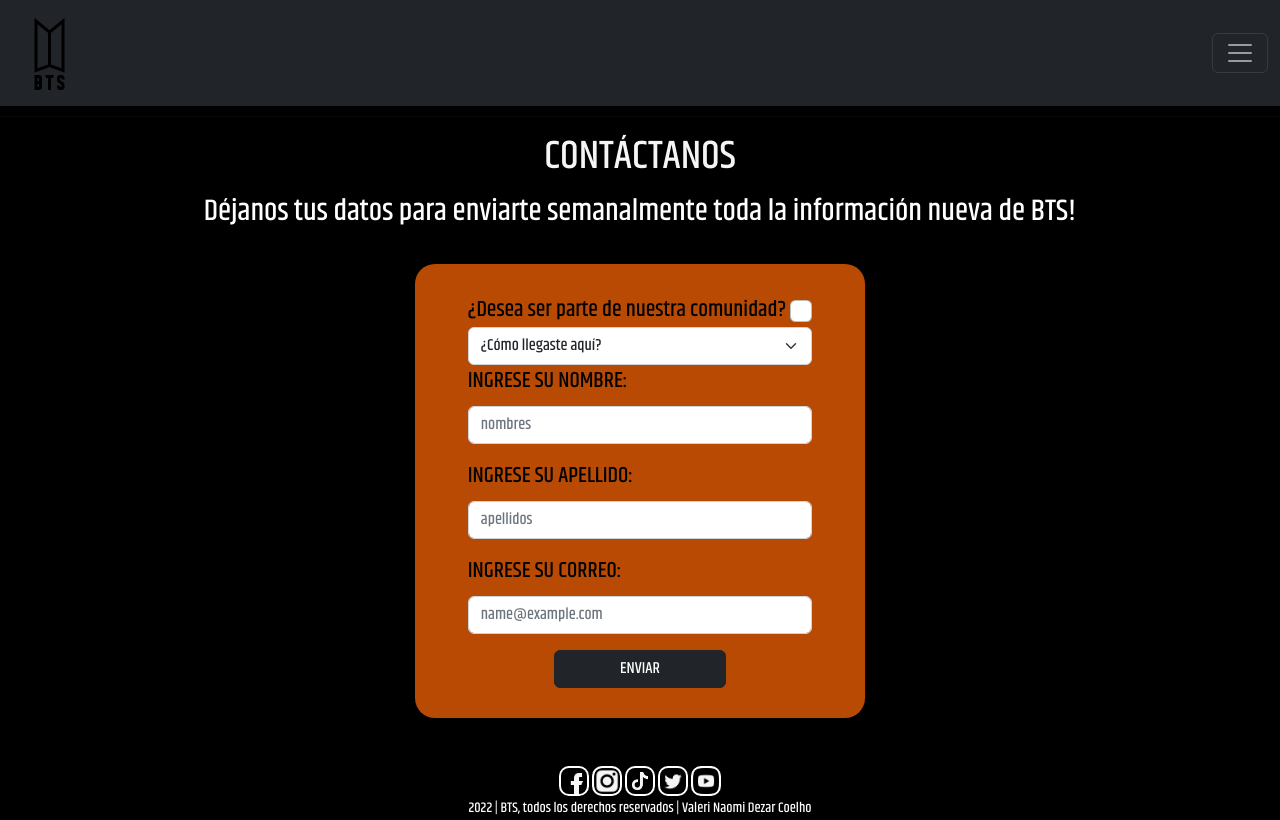
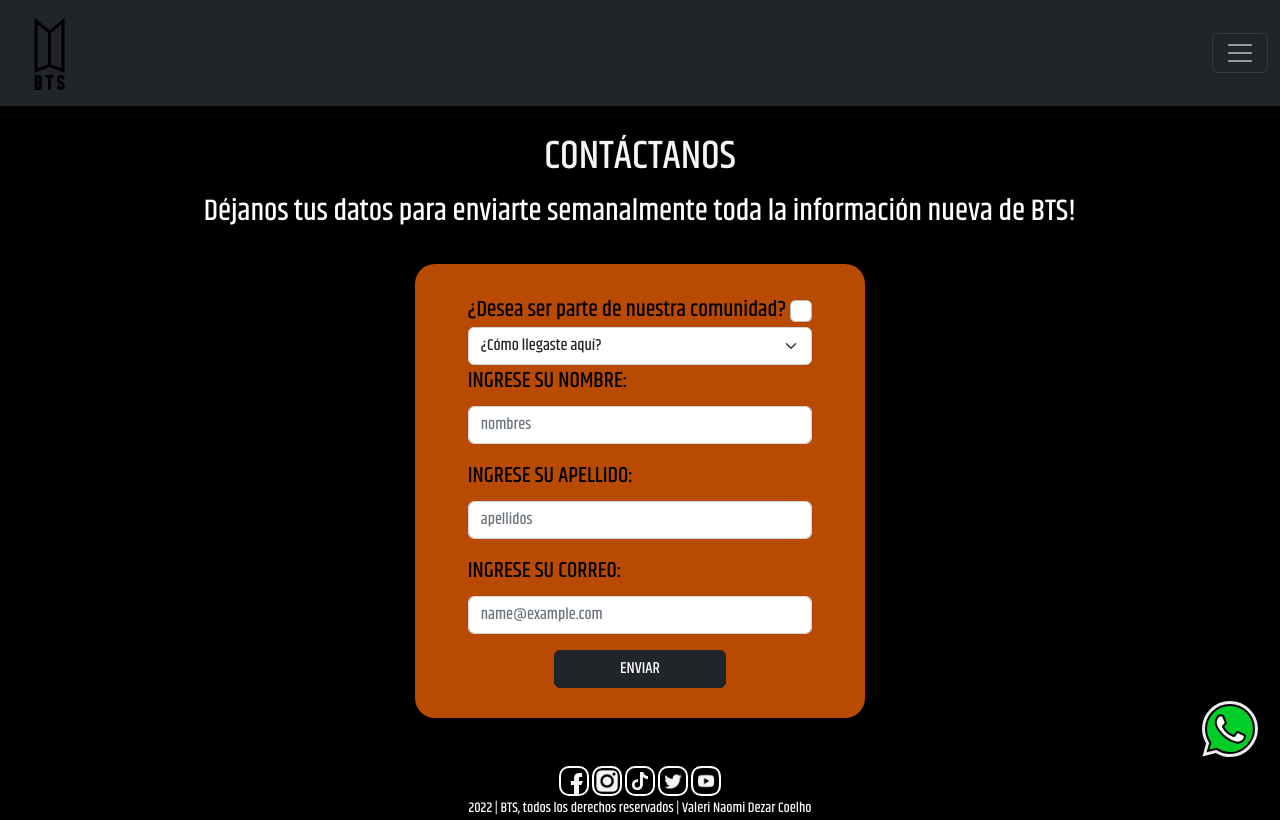
Before and after one commit to Valdezar/proyectoCoder-btsFanpage, a website: page paginas/contacto.html in a window 1280 px wide. Drawn offline with Linux system fonts and the light colour scheme; files whose address does not match are found by name.

Commit message:
agregado btn wssp

```diff
--- a/css/style.css
+++ b/css/style.css
@@ -40,6 +40,12 @@
 
 .redes img:hover {
   background: #e85d04; }
+
+.whatsapp {
+  position: fixed;
+  bottom: 40px;
+  right: 20px;
+}
 
 /* CONTENIDO MEDIA DEL INDEX */
 .bts {
--- a/paginas/contacto.html
+++ b/paginas/contacto.html
@@ -109,6 +109,10 @@
             </section>
         <small>2022 | BTS, todos los derechos reservados | Valeri Naomi Dezar Coelho</small>
      </footer>
-
+     <div class="whatsapp">
+      <a href="https://wa.me/+51" title="Chatea con ARMY💜">
+        <img src="../iconos/smashicons_social_media_whatsappretro-icon-6-retro.svg" alt="Whatsapp">
+      </a>
+    </div>
 </body>
 </html>
```
Also changed, not shown: index.html (+5 -1 lines), paginas/discografia.html (+5 -1 lines), paginas/galeria.html (+1 -3 lines), paginas/historia.html (+5 -1 lines), iconos/smashicons_social_media_whatsappretro-icon-6-retro.svg (added).
